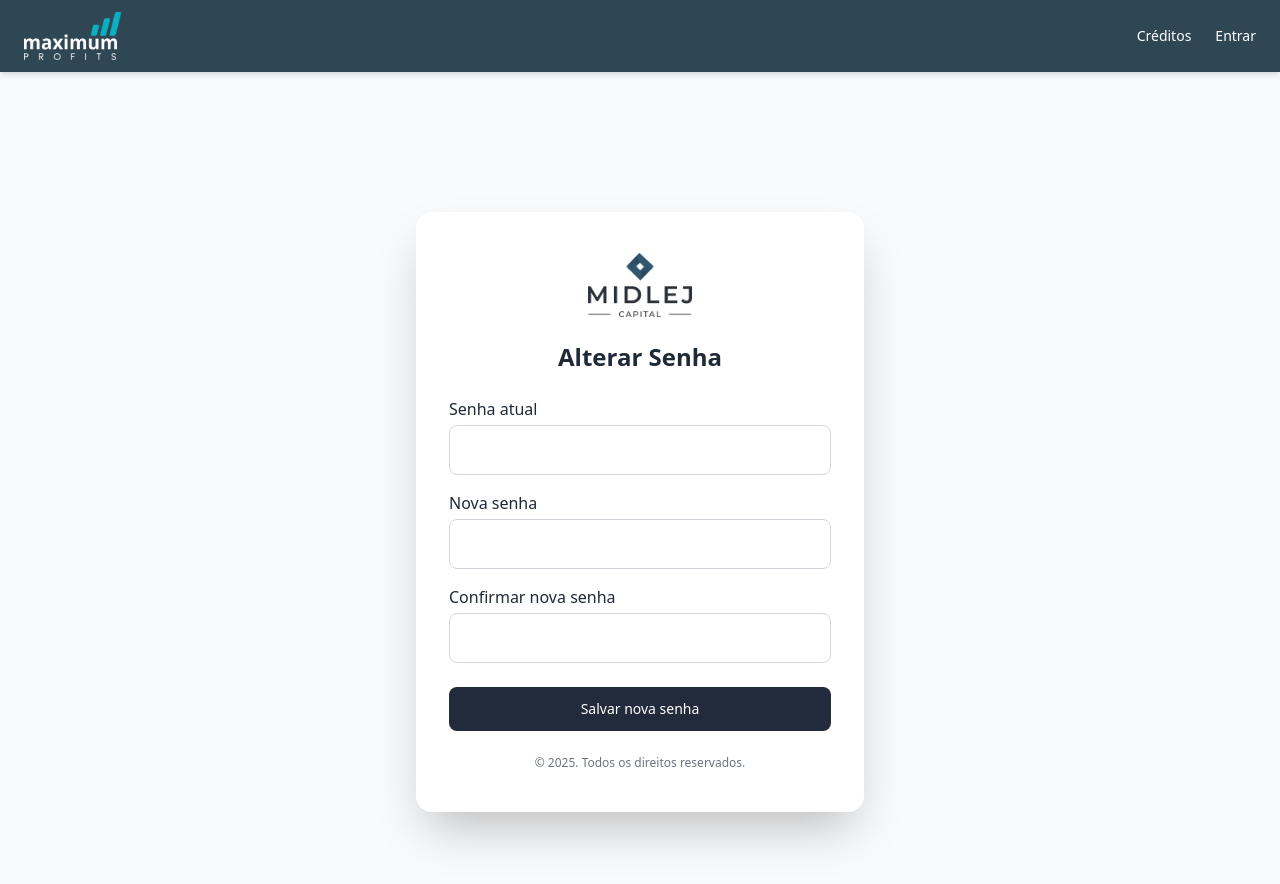
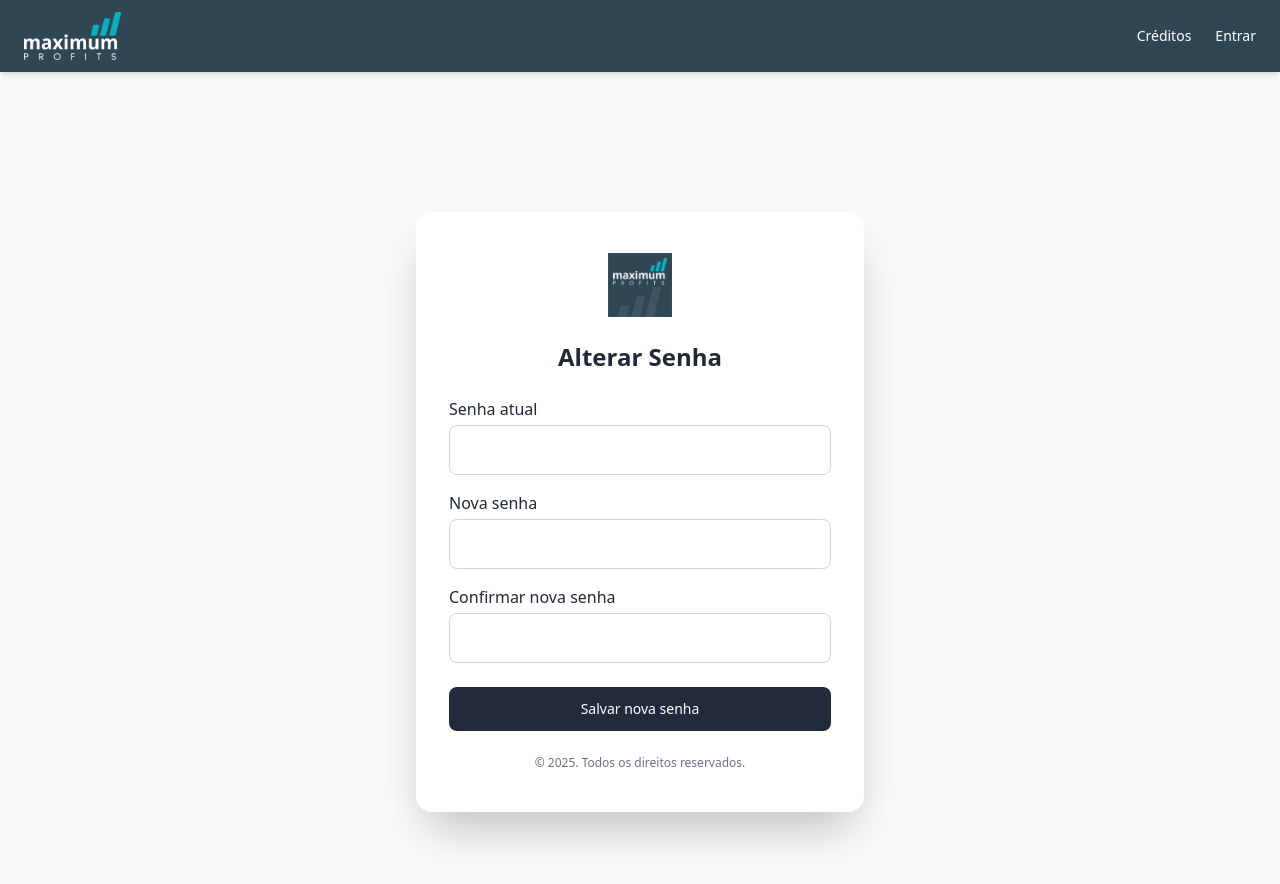
Before and after one commit to skcbroo/front_maximum, a React (Vite) app: page /alterar-senha in a window 1280 px wide. Shown: the top 884 px of the page. Built offline with nearby package versions, Linux system fonts and the light colour scheme.

Commit message:
Update AlterarSenha.jsx

```diff
--- a/src/pages/AlterarSenha.jsx
+++ b/src/pages/AlterarSenha.jsx
@@ -49,7 +49,7 @@ export default function AlterarSenha() {
           aria-labelledby="titulo-alterar-senha"
         >
           <div className="mb-6 text-center select-none cursor-default">
-            <img src="/logonova.png" alt="Midlej Capital" className="mx-auto h-16 mb-3" />
+            <img src="/logo1.png" alt="Midlej Capital" className="mx-auto h-16 mb-3" />
           </div>
 
           <h2
```
